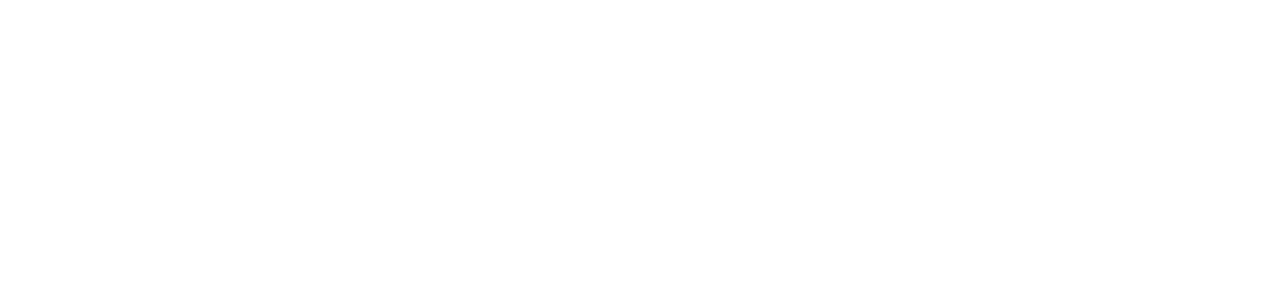
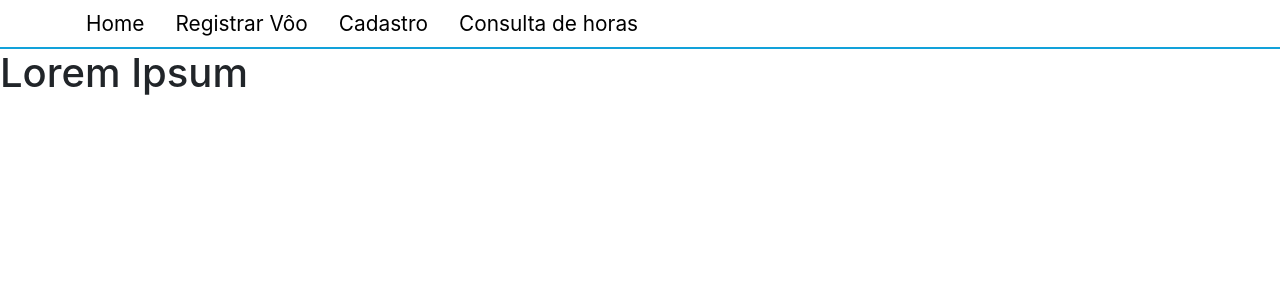
Before and after one commit to rodipm/engsoft, a React (Create React App) app in the folder engsoft-app/: page /consultaHorasVoo in a window 1280 px wide. Shown: the top 300 px of the page. Built offline with nearby package versions, Linux system fonts and the light colour scheme.

Commit message:
consultaHorasVoo adicionada
pagina vazia de consulta de horas adicionada

```diff
--- a/engsoft-app/src/components/navbar.jsx
+++ b/engsoft-app/src/components/navbar.jsx
@@ -9,7 +9,7 @@
                         <a className= "item-nav" href="/">Home</a>
                         <a className= "item-nav" href="/registroVoo">Registrar Vôo</a>
                         <a className= "item-nav" href="/cadastro">Cadastro</a>
-                        <a className= "item-nav" href="/">Consulta de horas</a>
+                        <a className= "item-nav" href="/consultaHorasVoo">Consulta de horas</a>
                 </div>
             </div>
         );
--- a/engsoft-app/src/index.js
+++ b/engsoft-app/src/index.js
@@ -7,6 +7,7 @@
 import {RegistroVoo} from './pages/registroVoo';
 import {Cadastro} from './pages/cadastro';
 import {Homepage} from './pages/homepage';
+import {ConsultaHorasVoo} from './pages/consultaHorasVoo';
 import * as serviceWorker from './serviceWorker';
 
 const routing = (
@@ -15,6 +16,7 @@
       <Route exact path="/" component={Homepage} />
       <Route path="/cadastro" component={Cadastro} />
       <Route path="/registroVoo" component={RegistroVoo} />
+      <Route path="/consultaHorasVoo" component={ConsultaHorasVoo} />
     </div>
   </Router>
 
--- /dev/null
+++ b/engsoft-app/src/pages/consultaHorasVoo.jsx
@@ -0,0 +1,16 @@
+import React, { Component } from "react";
+import { Navbar } from "../components/navbar";
+import "./consultaHorasVoo.css"
+
+export class ConsultaHorasVoo extends React.Component {
+    render(){
+        return (
+            <div>
+                <Navbar />
+                <div id="consulta">
+                    <h1>Lorem Ipsum</h1>
+                </div>
+            </div>
+        );
+    };
+};
--- a/engsoft-app/src/pages/homepage.jsx
+++ b/engsoft-app/src/pages/homepage.jsx
@@ -13,13 +13,13 @@
                         <div className="card-homepage col-6">
                             <div className="vertical-center">
                                 <p className="texto-homepage">Acabou de fazer um vôo? Registre-o agora:</p>
-                                <button type="button" className="button-primary">Registro de Vôo</button>
+                                <button type="button" className="button-primary" onclick="alert(); " >Registro de Vôo</button>
                             </div>
                         </div>
                         <div className="card-homepage col-6">
                             <div className="vertical-center">
                                 <p className="texto-homepage">Veja quantas horas de vôo você <br/> já completou:</p>
-                                <button type="button" className="button-primary">Consulta de Horas</button>
+                                <button type="button" className="button-primary" onclick="window.location.href = '/';">Consulta de Horas</button>
                             </div>
                         </div>
                     </div>
```
Also changed, not shown: engsoft-app/src/pages/consulta-horas-voo.jsx (deleted, +0 -11 lines), engsoft-app/src/pages/consultaHorasVoo.css (added).
